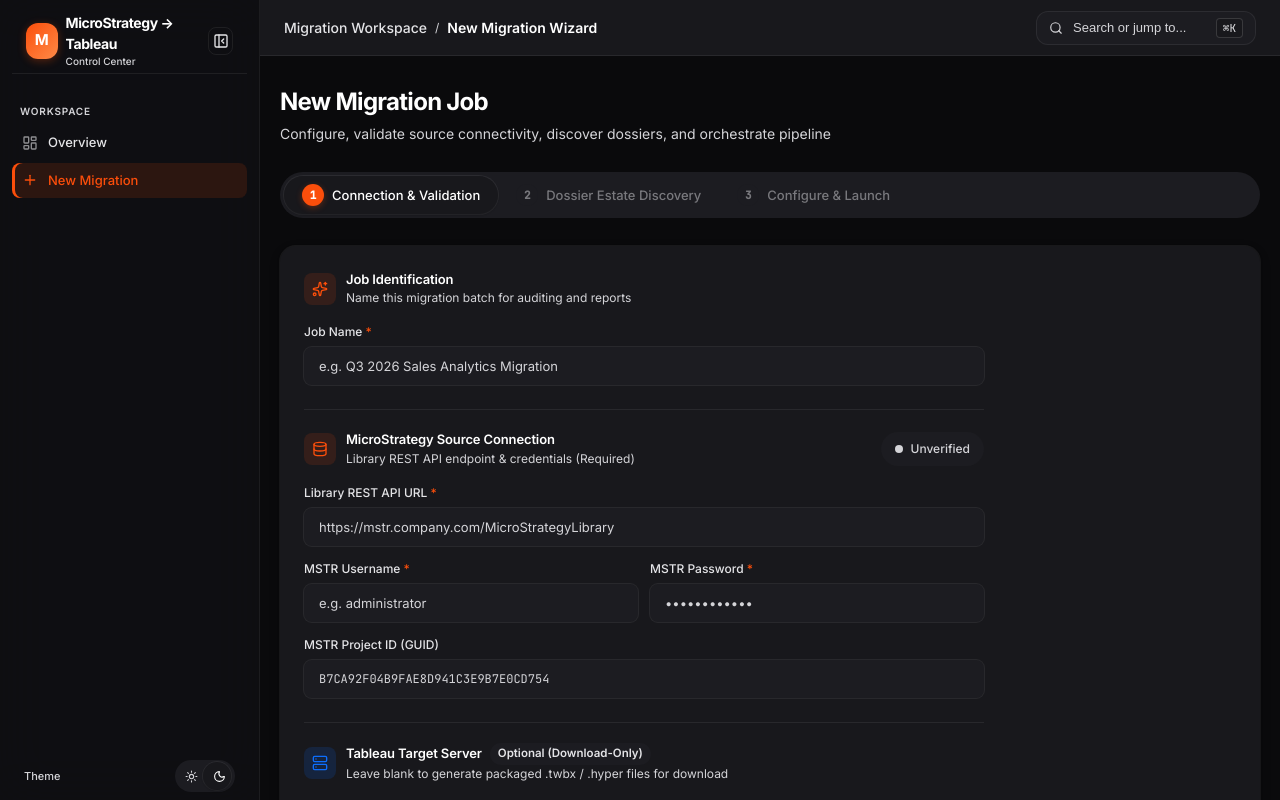
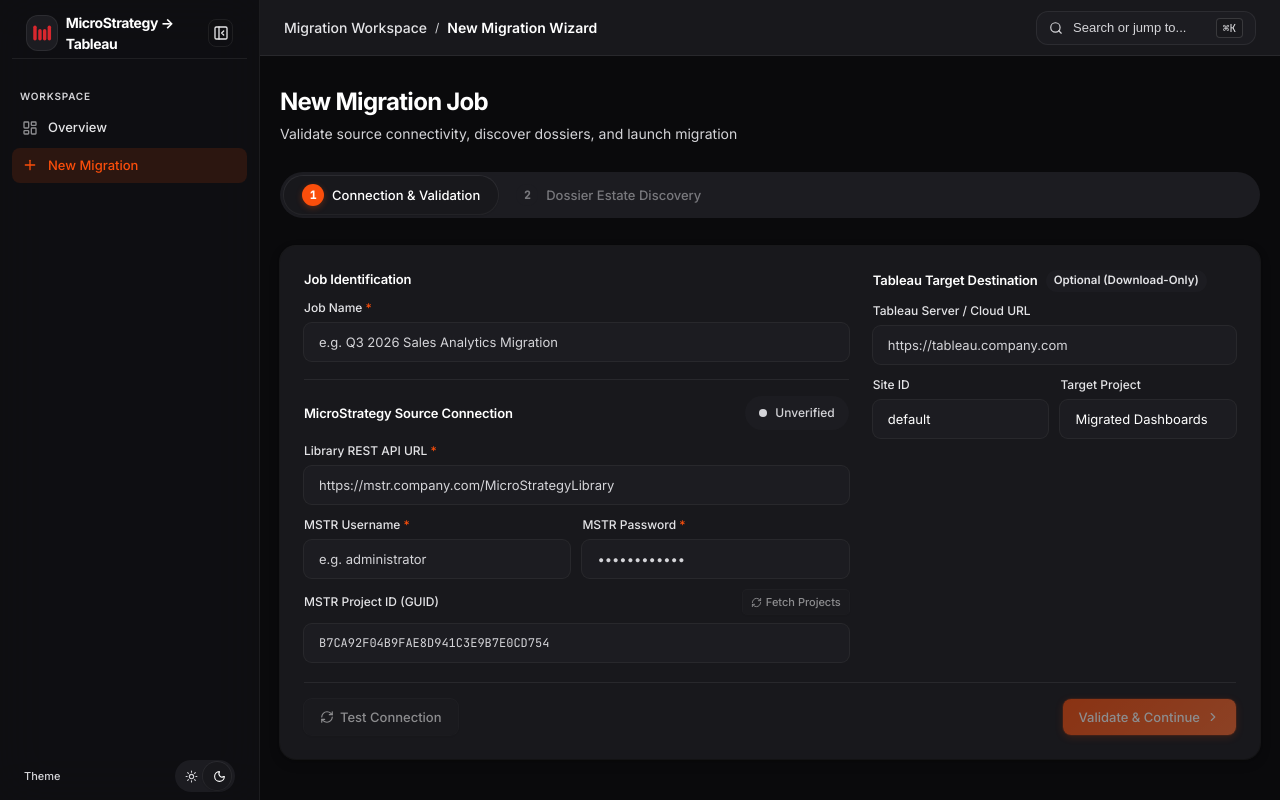
Before and after one commit to ReddiMadhu/ms-tb, a React (Vite) app in the folder frontend/: page /jobs/new in a window 1280 px wide. Shown: the top 800 px of the page. Built offline with nearby package versions, Linux system fonts and the light colour scheme.

Commit message:
feat: implement base design system and frontend layout scaffolding

```diff
--- /dev/null
+++ b/frontend/src/components/icons/MicroStrategyIcon.tsx
@@ -0,0 +1,36 @@
+import React from 'react';
+
+export interface MicroStrategyIconProps {
+  size?: number | string;
+  className?: string;
+  style?: React.CSSProperties;
+  monochrome?: boolean;
+}
+
+export function MicroStrategyIcon({
+  size = 22,
+  className,
+  style,
+  monochrome = false,
+}: MicroStrategyIconProps) {
+  const color = monochrome ? 'currentColor' : '#d9272e';
+
+  return (
+    <svg
+      width={size}
+      height={size}
+      viewBox="0 0 32 32"
+      fill="none"
+      xmlns="http://www.w3.org/2000/svg"
+      className={className}
+      style={{ display: 'inline-block', verticalAlign: 'middle', flexShrink: 0, ...style }}
+    >
+      <rect x="2" y="4" width="5.5" height="24" rx="2.75" fill={color} />
+      <rect x="10" y="9.5" width="5.5" height="18.5" rx="2.75" fill={color} />
+      <rect x="17.5" y="9.5" width="5.5" height="18.5" rx="2.75" fill={color} />
+      <rect x="25" y="4" width="5.5" height="24" rx="2.75" fill={color} />
+    </svg>
+  );
+}
+
+export default MicroStrategyIcon;
--- a/frontend/src/components/ui/KpiCard.tsx
+++ b/frontend/src/components/ui/KpiCard.tsx
@@ -30,7 +30,6 @@ export const KpiCard: React.FC<KpiCardProps> = ({
       onClick={onClick}
       style={{ cursor: onClick ? 'pointer' : 'default' }}
     >
-      <div className="kpi-card-accent" style={{ backgroundColor: accentColor }} />
       <div className="kpi-card-header">
         <span>{title}</span>
         {icon && <span style={{ color: accentColor }}>{icon}</span>}
--- a/frontend/src/index.css
+++ b/frontend/src/index.css
@@ -378,7 +378,6 @@ body {
 .sidebar-nav-item.active {
   background: var(--primary-tint);
   color: var(--primary);
-  box-shadow: inset 3px 0 0 var(--primary);
 }
 
 .sidebar-nav-item .icon {
@@ -599,6 +598,13 @@ body {
   padding: 0 12px;
   font-size: 12px;
   border-radius: 6px;
+}
+
+.btn-xs {
+  height: 24px;
+  padding: 0 8px;
+  font-size: 11px;
+  border-radius: 4px;
 }
 
 .btn-icon {
@@ -1870,14 +1876,6 @@ body {
   transform: translateY(-1px);
 }
 
-.kpi-card-accent {
-  position: absolute;
-  top: 0;
-  left: 0;
-  right: 0;
-  height: 3px;
-}
-
 .kpi-card-header {
   display: flex;
   align-items: center;
@@ -2577,3 +2575,17 @@ body {
   color: var(--ink-3);
   font-size: 0.875rem;
 }
+
+/* ── New Job Form 60/40 2-Column Grid ──────────────────────────── */
+.new-job-grid {
+  display: grid;
+  grid-template-columns: 3fr 2fr;
+  gap: 24px;
+  align-items: start;
+}
+
+@media (max-width: 900px) {
+  .new-job-grid {
+    grid-template-columns: 1fr;
+  }
+}
--- a/frontend/src/layouts/AppLayout.tsx
+++ b/frontend/src/layouts/AppLayout.tsx
@@ -15,6 +15,7 @@ import {
 } from 'lucide-react';
 import { api } from '../api';
 import CommandPalette from '../components/CommandPalette';
+import { MicroStrategyIcon } from '../components/icons/MicroStrategyIcon';
 
 export default function AppLayout() {
   const { theme, toggle } = useTheme();
@@ -93,13 +94,22 @@ export default function AppLayout() {
           }}
         >
           <Link to="/" style={{ textDecoration: 'none', display: 'flex', alignItems: 'center' }}>
-            <div className="sidebar-logo-icon sidebar-brand-icon">M</div>
+            <div
+              className="sidebar-logo-icon sidebar-brand-icon"
+              style={{
+                background: 'var(--field)',
+                border: '1px solid var(--line)',
+                boxShadow: 'none',
+                display: 'flex',
+                alignItems: 'center',
+                justifyContent: 'center',
+              }}
+            >
+              <MicroStrategyIcon size={20} />
+            </div>
             {!sidebarCollapsed && (
               <div className="sidebar-header-text" style={{ marginLeft: 8 }}>
                 <div className="sidebar-logo-text">MicroStrategy → Tableau</div>
-                <div style={{ fontSize: 10, color: 'var(--ink-3)', fontWeight: 500 }}>
-                  Control Center
-                </div>
               </div>
             )}
           </Link>
--- a/frontend/src/pages/NewJob.tsx
+++ b/frontend/src/pages/NewJob.tsx
@@ -3,7 +3,7 @@ import { useNavigate } from 'react-router-dom';
 import { motion, AnimatePresence } from 'framer-motion';
 import {
   Rocket, Search, Database, Server, ChevronRight, CheckCircle2,
-  Sliders, ShieldCheck, AlertTriangle, RefreshCw, Layers, CheckSquare,
+  ShieldCheck, AlertTriangle, RefreshCw, Layers, CheckSquare,
   Square, ArrowLeft, Globe, Lock, KeyRound, Sparkles, Check
 } from 'lucide-react';
 import { api, type DiscoveredDossier, type ConnectionValidation } from '../api';
@@ -11,7 +11,6 @@ import { api, type DiscoveredDossier, type ConnectionValidation } from '../api';
 const STEPS = [
   { label: 'Connection & Validation', icon: Server },
   { label: 'Dossier Estate Discovery', icon: Layers },
-  { label: 'Configure & Launch', icon: Sliders },
 ];
 
 interface FormState {
@@ -222,16 +221,15 @@ export default function NewJobPage() {
       <div className="page-header-gradient">
         <div className="page-header">
           <h1 className="page-title">New Migration Job</h1>
-          <p className="page-subtitle">Configure, validate source connectivity, discover dossiers, and orchestrate pipeline</p>
+          <p className="page-subtitle">Validate source connectivity, discover dossiers, and launch migration</p>
         </div>
 
         {/* ── Wizard Stepper ──────────────────────────────── */}
         <div className="wizard-stepper">
           {STEPS.map((s, i) => {
-            const Icon = s.icon;
             const isCompleted = i < step;
             const isActive = i === step;
-            const canJump = i === 0 || (i === 1 && isConnectionVerified) || (i === 2 && isConnectionVerified);
+            const canJump = i === 0 || (i === 1 && isConnectionVerified);
 
             return (
               <button
@@ -261,17 +259,13 @@ export default function NewJobPage() {
           animate={{ opacity: 1, y: 0 }}
           transition={{ duration: 0.4, ease: [0.23, 1, 0.32, 1] }}
         >
-          <div style={{ display: 'grid', gap: 24, maxWidth: 680 }}>
-            {/* Job Metadata */}
+          <div className="new-job-grid">
+            {/* ═══ LEFT COLUMN: Source Connection & Identification ═══ */}
+            <div style={{ display: 'flex', flexDirection: 'column', gap: 18 }}>
+              {/* Job Identification */}
               <div>
-              <div className="section-header">
-                <div className="section-icon primary">
-                  <Sparkles size={16} />
-                </div>
-                <div>
+                <div className="section-header" style={{ marginBottom: 10 }}>
                   <div className="section-title">Job Identification</div>
-                  <div className="section-subtitle">Name this migration batch for auditing and reports</div>
-                </div>
                 </div>
 
                 <div className="input-group">
@@ -292,16 +286,10 @@ export default function NewJobPage() {
               </div>
 
               {/* MSTR Source Section */}
-            <div style={{ borderTop: '1px solid var(--line)', paddingTop: 20 }}>
-              <div style={{ display: 'flex', alignItems: 'center', justifyContent: 'space-between', marginBottom: 16 }}>
+              <div style={{ borderTop: '1px solid var(--line)', paddingTop: 16 }}>
+                <div style={{ display: 'flex', alignItems: 'center', justifyContent: 'space-between', marginBottom: 12 }}>
                   <div className="section-header" style={{ marginBottom: 0 }}>
-                  <div className="section-icon primary">
-                    <Database size={16} />
-                  </div>
-                  <div>
                     <div className="section-title">MicroStrategy Source Connection</div>
-                    <div className="section-subtitle">Library REST API endpoint & credentials (Required)</div>
-                  </div>
                   </div>
 
                   {/* Connection Status Pill */}
@@ -316,7 +304,7 @@ export default function NewJobPage() {
                   </div>
                 </div>
 
-              <div style={{ display: 'grid', gap: 14 }}>
+                <div style={{ display: 'grid', gap: 12 }}>
                   <div className="input-group">
                     <label className="input-label" style={{ display: 'flex', justifyContent: 'space-between' }}>
                       <span>Library REST API URL <span style={{ color: 'var(--primary)' }}>*</span></span>
@@ -324,7 +312,6 @@ export default function NewJobPage() {
                         <span style={{ color: 'var(--red)', fontSize: 11 }}>{errors.mstr_base_url}</span>
                       )}
                     </label>
-                  <div style={{ position: 'relative' }}>
                     <input
                       className={`input ${touched.mstr_base_url && errors.mstr_base_url ? 'input-error' : ''}`}
                       placeholder="https://mstr.company.com/MicroStrategyLibrary"
@@ -332,7 +319,6 @@ export default function NewJobPage() {
                       onBlur={() => handleBlur('mstr_base_url')}
                       onChange={e => handleConnectionParamChange('mstr_base_url', e.target.value)}
                     />
-                  </div>
                   </div>
 
                   <div style={{ display: 'grid', gridTemplateColumns: '1fr 1fr', gap: 12 }}>
@@ -370,12 +356,27 @@ export default function NewJobPage() {
                   </div>
 
                   <div className="input-group">
-                  <label className="input-label" style={{ display: 'flex', justifyContent: 'space-between' }}>
+                    <div style={{ display: 'flex', justifyContent: 'space-between', alignItems: 'center', marginBottom: 4 }}>
+                      <label className="input-label" style={{ marginBottom: 0 }}>
                         <span>MSTR Project ID (GUID)</span>
                         {touched.mstr_project_id && errors.mstr_project_id && (
-                      <span style={{ color: 'var(--red)', fontSize: 11 }}>{errors.mstr_project_id}</span>
+                          <span style={{ color: 'var(--red)', fontSize: 11, marginLeft: 8 }}>{errors.mstr_project_id}</span>
                         )}
                       </label>
+
+                      <button
+                        type="button"
+                        className="btn btn-secondary btn-xs"
+                        disabled={validationState === 'validating' || !canTestConnection}
+                        onClick={() => handleValidateConnection(false)}
+                        style={{ padding: '2px 8px', fontSize: 11, display: 'inline-flex', alignItems: 'center', gap: 4 }}
+                        title={!canTestConnection ? 'Enter URL, Username & Password to fetch projects' : 'Fetch available projects from server'}
+                      >
+                        <RefreshCw size={11} className={validationState === 'validating' ? 'spinner' : ''} />
+                        {validationState === 'validating' ? 'Fetching...' : 'Fetch Projects'}
+                      </button>
+                    </div>
+
                     <input
                       className={`input ${touched.mstr_project_id && errors.mstr_project_id ? 'input-error' : ''}`}
                       style={{ fontFamily: 'var(--font-mono)', fontSize: 12 }}
@@ -384,6 +385,7 @@ export default function NewJobPage() {
                       onBlur={() => handleBlur('mstr_project_id')}
                       onChange={e => handleConnectionParamChange('mstr_project_id', e.target.value)}
                     />
+
                     {validationResult?.projects && validationResult.projects.length > 0 && (
                       <div style={{ marginTop: 8, display: 'flex', flexDirection: 'column', gap: 6 }}>
                         <span style={{ fontSize: 11, color: 'var(--ink-2)' }}>
@@ -407,79 +409,23 @@ export default function NewJobPage() {
                     )}
                   </div>
                 </div>
-
-              {/* Validation Result Banners */}
-              <AnimatePresence>
-                {validationState === 'connected' && validationResult && (
-                  <motion.div
-                    initial={{ opacity: 0, height: 0 }}
-                    animate={{ opacity: 1, height: 'auto' }}
-                    exit={{ opacity: 0, height: 0 }}
-                    style={{ marginTop: 14 }}
-                  >
-                    <div className="inline-banner success">
-                      <CheckCircle2 size={18} className="inline-banner-icon" />
-                      <div>
-                        <strong>Connection Authenticated Successfully!</strong>
-                        <div style={{ fontSize: 12, marginTop: 2, opacity: 0.9 }}>
-                          Project: <code>{validationResult.project_name || form.mstr_project_id}</code>
-                          {validationResult.server_version && ` • Server Version: ${validationResult.server_version}`}
               </div>
             </div>
-                    </div>
-                  </motion.div>
-                )}
 
-                {validationState === 'failed' && (
-                  <motion.div
-                    initial={{ opacity: 0, height: 0 }}
-                    animate={{ opacity: 1, height: 'auto' }}
-                    exit={{ opacity: 0, height: 0 }}
-                    style={{ marginTop: 14 }}
-                  >
-                    <div className="inline-banner error">
-                      <AlertTriangle size={18} className="inline-banner-icon" />
-                      <div style={{ flex: 1 }}>
-                        <strong>Connection Validation Failed</strong>
-                        <div style={{ fontSize: 12, marginTop: 2, opacity: 0.9 }}>
-                          {apiError || 'Could not connect to MSTR Library REST API. Please check server URL, username, and password.'}
-                        </div>
-                        <div style={{ marginTop: 8, display: 'flex', alignItems: 'center', gap: 8 }}>
-                          <label style={{ fontSize: 11, display: 'flex', alignItems: 'center', gap: 6, cursor: 'pointer' }}>
-                            <input
-                              type="checkbox"
-                              checked={devModeBypass}
-                              onChange={e => setDevModeBypass(e.target.checked)}
-                              style={{ accentColor: 'var(--primary)' }}
-                            />
-                            <span>Bypass validation for Offline / Dev Mode Testing</span>
-                          </label>
-                        </div>
-                      </div>
-                    </div>
-                  </motion.div>
-                )}
-              </AnimatePresence>
-            </div>
-
+            {/* ═══ RIGHT COLUMN: Tableau Target & Live Validation Feedback ═══ */}
+            <div style={{ display: 'flex', flexDirection: 'column', gap: 18 }}>
               {/* Tableau Target Section — OPTIONAL */}
-            <div style={{ borderTop: '1px solid var(--line)', paddingTop: 20 }}>
-              <div className="section-header">
-                <div className="section-icon blue">
-                  <Server size={16} />
-                </div>
-                <div style={{ flex: 1 }}>
+              <div>
+                <div className="section-header" style={{ marginBottom: 10 }}>
                   <div style={{ display: 'flex', alignItems: 'center', gap: 8 }}>
-                    <span className="section-title">Tableau Target Server</span>
+                    <span className="section-title">Tableau Target Destination</span>
                     <span className={`badge ${hasTableauTarget ? 'badge-success' : 'badge-neutral'}`}>
                       {hasTableauTarget ? 'Connected' : 'Optional (Download-Only)'}
                     </span>
                   </div>
-                  <div className="section-subtitle">Leave blank to generate packaged .twbx / .hyper files for download</div>
-                </div>
                 </div>
 
-              <div style={{ display: 'grid', gap: 14 }}>
+                <div style={{ display: 'grid', gap: 12 }}>
                   <div className="input-group">
                     <label className="input-label">Tableau Server / Cloud URL</label>
                     <input
@@ -512,9 +458,45 @@ export default function NewJobPage() {
                   </div>
                 </div>
               </div>
+            </div>
+          </div>
 
           {/* Action Bar */}
-            <div style={{ display: 'flex', justifyContent: 'space-between', alignItems: 'center', paddingTop: 8 }}>
+          <div style={{ marginTop: 20, paddingTop: 16, borderTop: '1px solid var(--line)' }}>
+            <AnimatePresence>
+
+              {validationState === 'failed' && (
+                <motion.div
+                  initial={{ opacity: 0, height: 0 }}
+                  animate={{ opacity: 1, height: 'auto' }}
+                  exit={{ opacity: 0, height: 0 }}
+                  style={{ marginBottom: 14 }}
+                >
+                  <div className="inline-banner error">
+                    <AlertTriangle size={18} className="inline-banner-icon" />
+                    <div style={{ flex: 1 }}>
+                      <strong>Connection Validation Failed</strong>
+                      <div style={{ fontSize: 12, marginTop: 2, opacity: 0.9 }}>
+                        {apiError || 'Could not connect to MSTR Library REST API. Please check server URL, username, and password.'}
+                      </div>
+                      <div style={{ marginTop: 8, display: 'flex', alignItems: 'center', gap: 8 }}>
+                        <label style={{ fontSize: 11, display: 'flex', alignItems: 'center', gap: 6, cursor: 'pointer' }}>
+                          <input
+                            type="checkbox"
+                            checked={devModeBypass}
+                            onChange={e => setDevModeBypass(e.target.checked)}
+                            style={{ accentColor: 'var(--primary)' }}
+                          />
+                          <span>Bypass validation for Offline / Dev Mode Testing</span>
+                        </label>
+                      </div>
+                    </div>
+                  </div>
+                </motion.div>
+              )}
+            </AnimatePresence>
+
+            <div style={{ display: 'flex', justifyContent: 'space-between', alignItems: 'center' }}>
               <button
                 type="button"
                 className="btn btn-secondary"
@@ -570,19 +552,9 @@ export default function NewJobPage() {
           animate={{ opacity: 1, y: 0 }}
           transition={{ duration: 0.4, ease: [0.23, 1, 0.32, 1] }}
         >
-          <div style={{ display: 'flex', justifyContent: 'space-between', alignItems: 'flex-start', marginBottom: 20 }}>
-            <div>
-              <div className="section-header" style={{ marginBottom: 4 }}>
-                <div className="section-icon primary">
-                  <Search size={16} />
-                </div>
-                <div>
+          <div style={{ display: 'flex', justifyContent: 'space-between', alignItems: 'center', marginBottom: 20 }}>
+            <div className="section-header" style={{ marginBottom: 0 }}>
               <div className="section-title">Dossier Estate Discovery</div>
-                  <div className="section-subtitle">
-                    Select specific dossiers to migrate, or migrate all discovered items
-                  </div>
-                </div>
-              </div>
             </div>
 
             <button
@@ -767,77 +739,16 @@ export default function NewJobPage() {
             </div>
           )}
 
-          <div style={{ display: 'flex', justifyContent: 'space-between', paddingTop: 8 }}>
-            <button className="btn btn-ghost" onClick={() => setStep(0)}>
-              <ArrowLeft size={14} /> Back to Connection
-            </button>
-            <button className="btn btn-primary" onClick={() => setStep(2)}>
-              Proceed to Configure <ChevronRight size={14} />
-            </button>
-          </div>
-        </motion.div>
-      )}
-
-      {/* ── Step 3: Configure & Launch ──────────────── */}
-      {step === 2 && (
-        <motion.div
-          className="card card-pad"
-          initial={{ opacity: 0, y: 10 }}
-          animate={{ opacity: 1, y: 0 }}
-          transition={{ duration: 0.4, ease: [0.23, 1, 0.32, 1] }}
-        >
-          <div style={{ display: 'grid', gap: 24, maxWidth: 580 }}>
-            <div className="section-header" style={{ marginBottom: 0 }}>
-              <div className="section-icon primary">
-                <Sliders size={16} />
-              </div>
-              <div>
-                <div className="section-title">Pipeline Execution Settings</div>
-                <div className="section-subtitle">Automated validation gates & deployment safety controls</div>
-              </div>
-            </div>
-
-            {/* Scope Summary */}
-            <div style={{
-              background: 'var(--field)',
-              borderRadius: 'var(--radius-md)',
-              padding: '14px 16px',
-              fontSize: 12,
-              display: 'grid',
-              gap: 6
-            }}>
-              <div style={{ display: 'flex', justifyContent: 'space-between' }}>
-                <span style={{ color: 'var(--ink-3)' }}>Source URL:</span>
-                <strong style={{ color: 'var(--ink)' }}>{form.mstr_base_url}</strong>
-              </div>
-              <div style={{ display: 'flex', justifyContent: 'space-between' }}>
-                <span style={{ color: 'var(--ink-3)' }}>Target:</span>
-                <strong style={{ color: 'var(--ink)' }}>
-                  {form.tableau_server_url ? form.tableau_server_url : 'Download Packaged Artifacts (.twbx/.hyper)'}
-                </strong>
-              </div>
-              <div style={{ display: 'flex', justifyContent: 'space-between' }}>
-                <span style={{ color: 'var(--ink-3)' }}>Migration Scope:</span>
-                <strong style={{ color: 'var(--primary)' }}>
-                  {selectedDossierIds.length > 0
-                    ? `${selectedDossierIds.length} Selected Dossiers`
-                    : 'Full Estate (All Dossiers & Objects)'}
-                </strong>
-              </div>
-            </div>
-
-
-
           {apiError && (
-              <div className="inline-banner error">
+            <div className="inline-banner error" style={{ marginBottom: 16 }}>
               <AlertTriangle size={16} className="inline-banner-icon" />
               <span style={{ fontSize: 12 }}>{apiError}</span>
             </div>
           )}
 
-            <div style={{ display: 'flex', justifyContent: 'space-between', paddingTop: 8 }}>
-              <button className="btn btn-ghost" onClick={() => setStep(1)}>
-                <ArrowLeft size={14} /> Back
+          <div style={{ display: 'flex', justifyContent: 'space-between', alignItems: 'center', paddingTop: 8 }}>
+            <button className="btn btn-ghost" onClick={() => setStep(0)}>
+              <ArrowLeft size={14} /> Back to Connection
             </button>
             <button
               type="button"
@@ -859,7 +770,6 @@ export default function NewJobPage() {
               )}
             </button>
           </div>
-          </div>
         </motion.div>
       )}
     </>
```
Also changed, not shown: frontend/src/pages/Dashboard.tsx (+0 -25 lines). Lines whose indentation alone changed are shown as unchanged.
